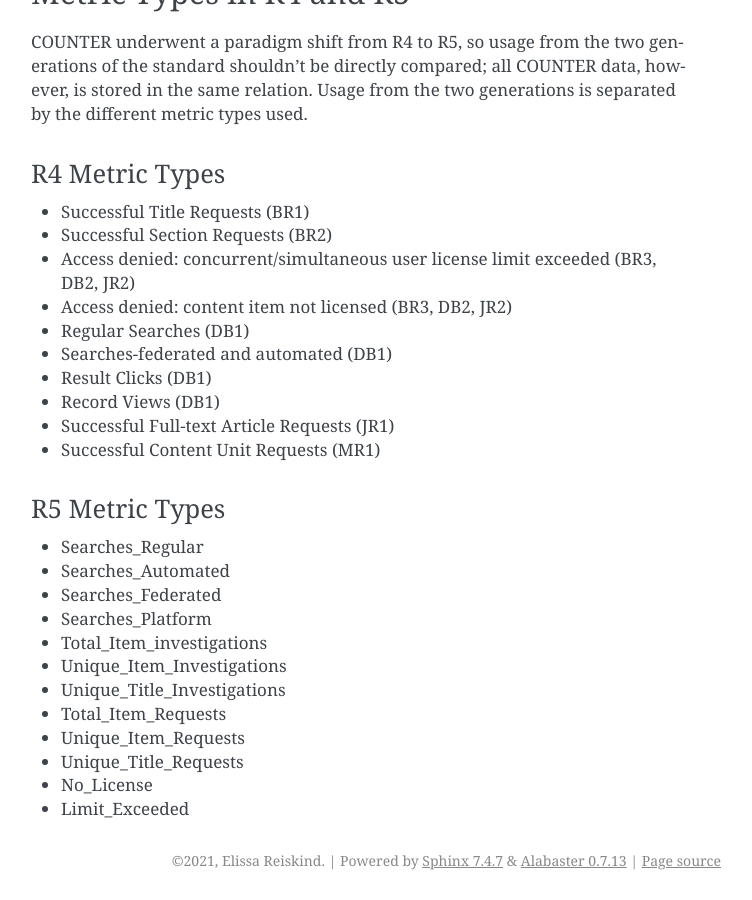
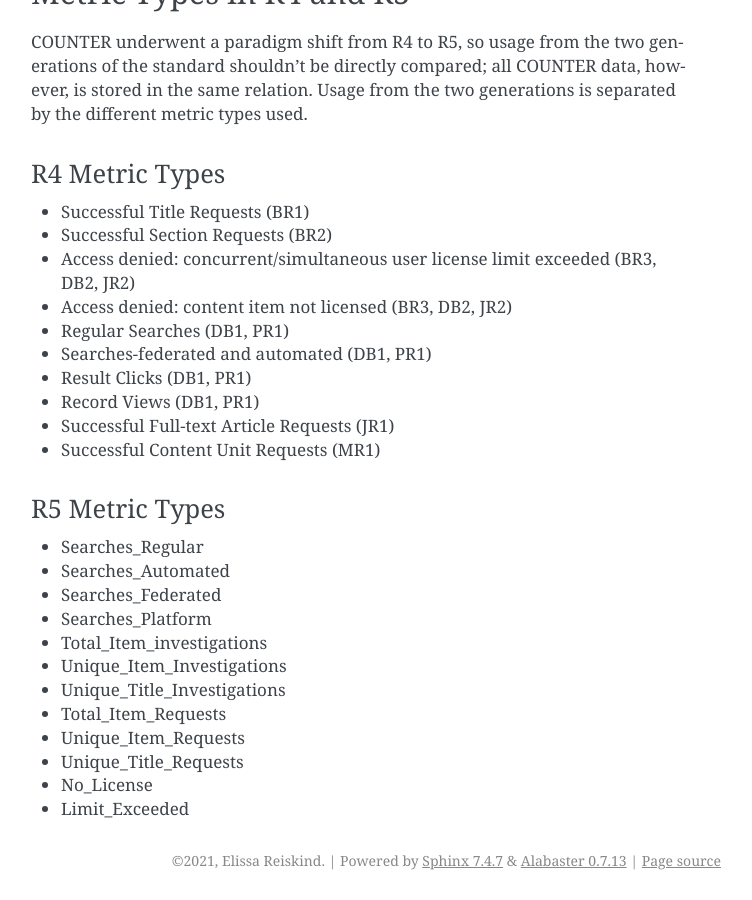
Before and after one commit to ereiskind/nolcat, a Sphinx documentation site: the page built from docs/source/the_database.rst, in a window 1280 px wide and 900 px high, scrolled down 3341 px. Shown: the whole window, without its empty margins (389-1141 px from the left). Built offline with Sphinx 7.4.7, drawn with Linux system fonts in a browser that asks for light colours.

```diff
--- a/docs/source/the_database.rst
+++ b/docs/source/the_database.rst
@@ -85,10 +85,10 @@ R4 Metric Types
 * Successful Section Requests (BR2)
 * Access denied: concurrent/simultaneous user license limit exceeded (BR3, DB2, JR2)
 * Access denied: content item not licensed (BR3, DB2, JR2)
-* Regular Searches (DB1)
-* Searches-federated and automated (DB1)
-* Result Clicks (DB1)
-* Record Views (DB1)
+* Regular Searches (DB1, PR1)
+* Searches-federated and automated (DB1, PR1)
+* Result Clicks (DB1, PR1)
+* Record Views (DB1, PR1)
 * Successful Full-text Article Requests (JR1)
 * Successful Content Unit Requests (MR1)
 
```
Also changed, not shown: 7 other files.
